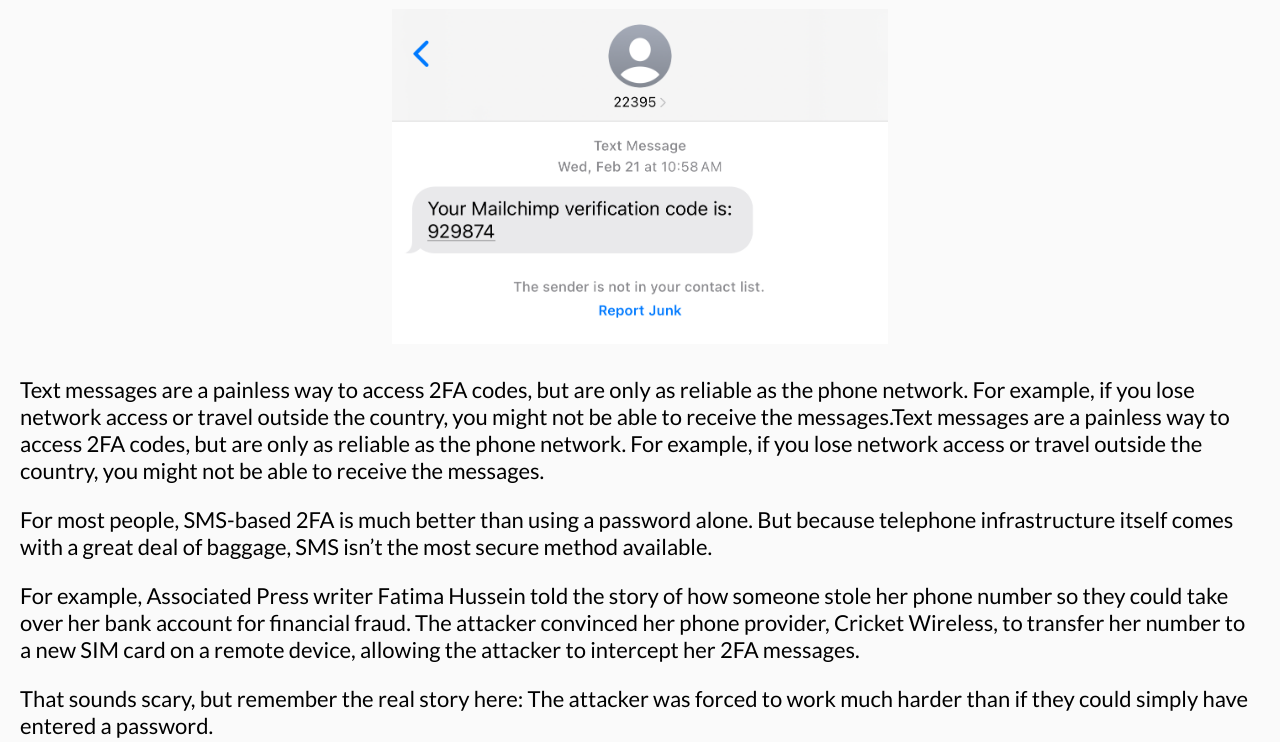
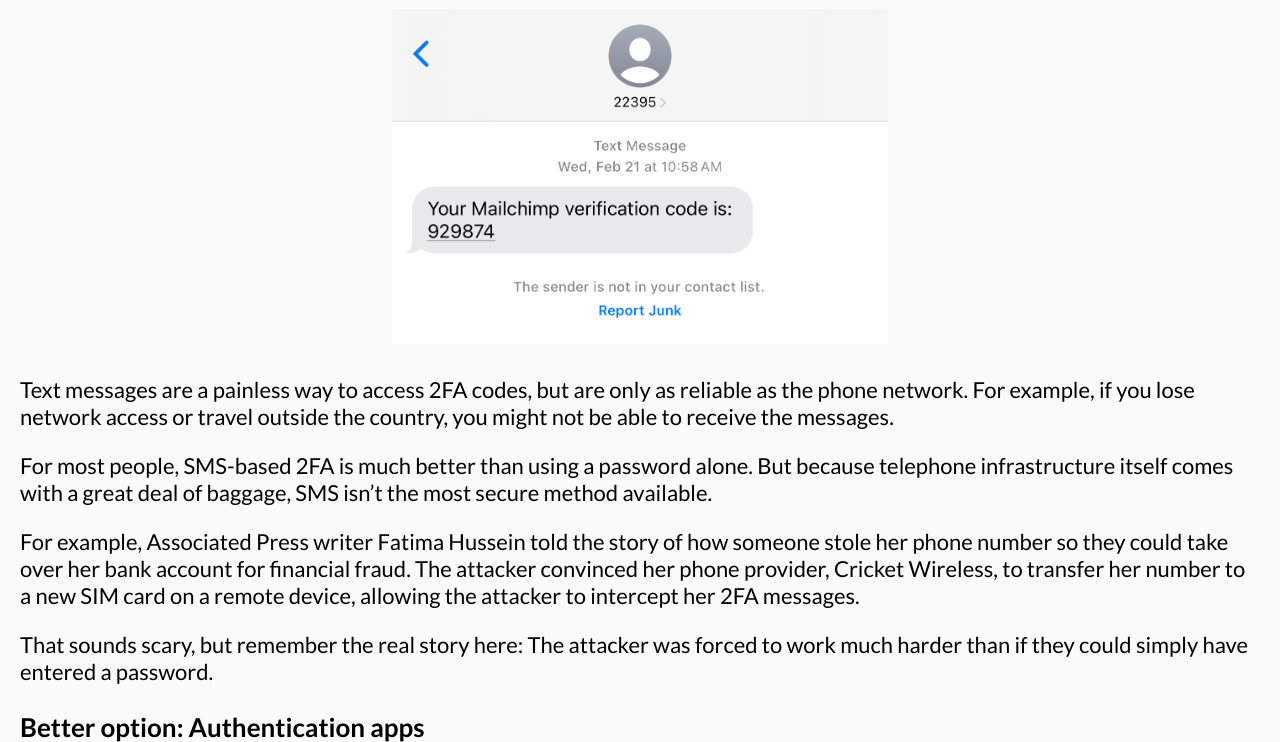
Before and after one commit to sarryteng/lvl4-individual-project, a Flask app: page /1/guides/use_two_factor in a window 1280 px wide. Shown: the part 653-1395 px from the top of the page. Run offline with Flask 3, Linux system fonts and the light colour scheme; some libraries are stand-ins or nearby versions.

Commit message:
fixed content - had duplicate sentence

```diff
--- a/src/templates/guides/use-two-factor.html
+++ b/src/templates/guides/use-two-factor.html
@@ -31,7 +31,7 @@
         <!-- insert image of sms authentication -->
         <img src="/static/images/content/{{ g.lang }}/guides/sms-authentication.png" alt="{{ _('SMS Authentication') }}">
 
-        <p>{{ _('Text messages are a painless way to access 2FA codes, but are only as reliable as the phone network. For example, if you lose network access or travel outside the country, you might not be able to receive the messages.Text messages are a painless way to access 2FA codes, but are only as reliable as the phone network. For example, if you lose network access or travel outside the country, you might not be able to receive the messages.') }}</p>
+        <p>{{ _('Text messages are a painless way to access 2FA codes, but are only as reliable as the phone network. For example, if you lose network access or travel outside the country, you might not be able to receive the messages.') }}</p>
         <p>{{ _('For most people, SMS-based 2FA is much better than using a password alone. But because telephone infrastructure itself comes with a great deal of baggage, SMS isn’t the most secure method available.') }}</p>
         <p>{{ _('For example, Associated Press writer Fatima Hussein told the story of how someone stole her phone number so they could take over her bank account for financial fraud. The attacker convinced her phone provider, Cricket Wireless, to transfer her number to a new SIM card on a remote device, allowing the attacker to intercept her 2FA messages.') }}</p>
         <p>{{ _('That sounds scary, but remember the real story here: The attacker was forced to work much harder than if they could simply have entered a password.') }}</p>
```
Also changed, not shown: src/translations/fr/LC_MESSAGES/messages.po, 2 other files.
